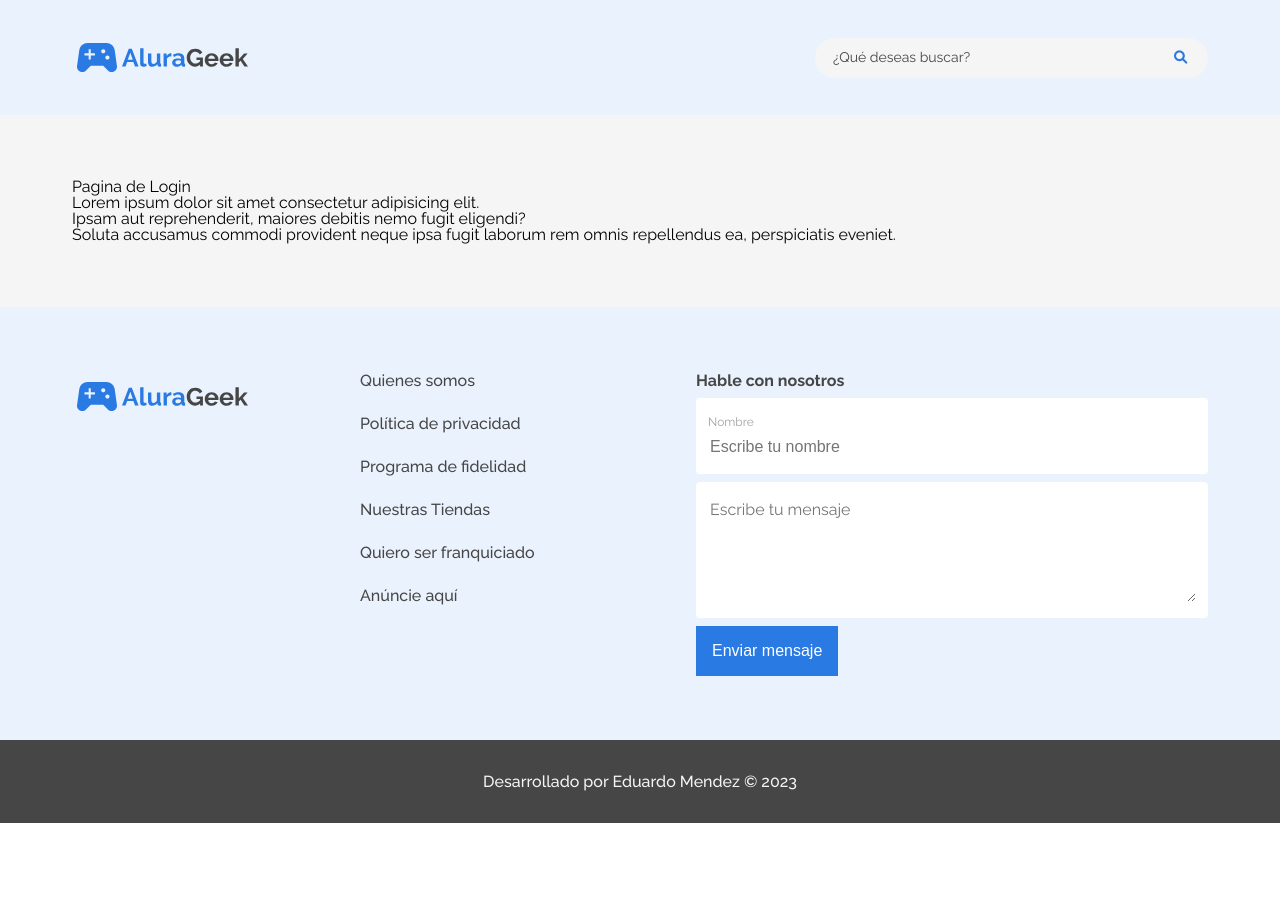
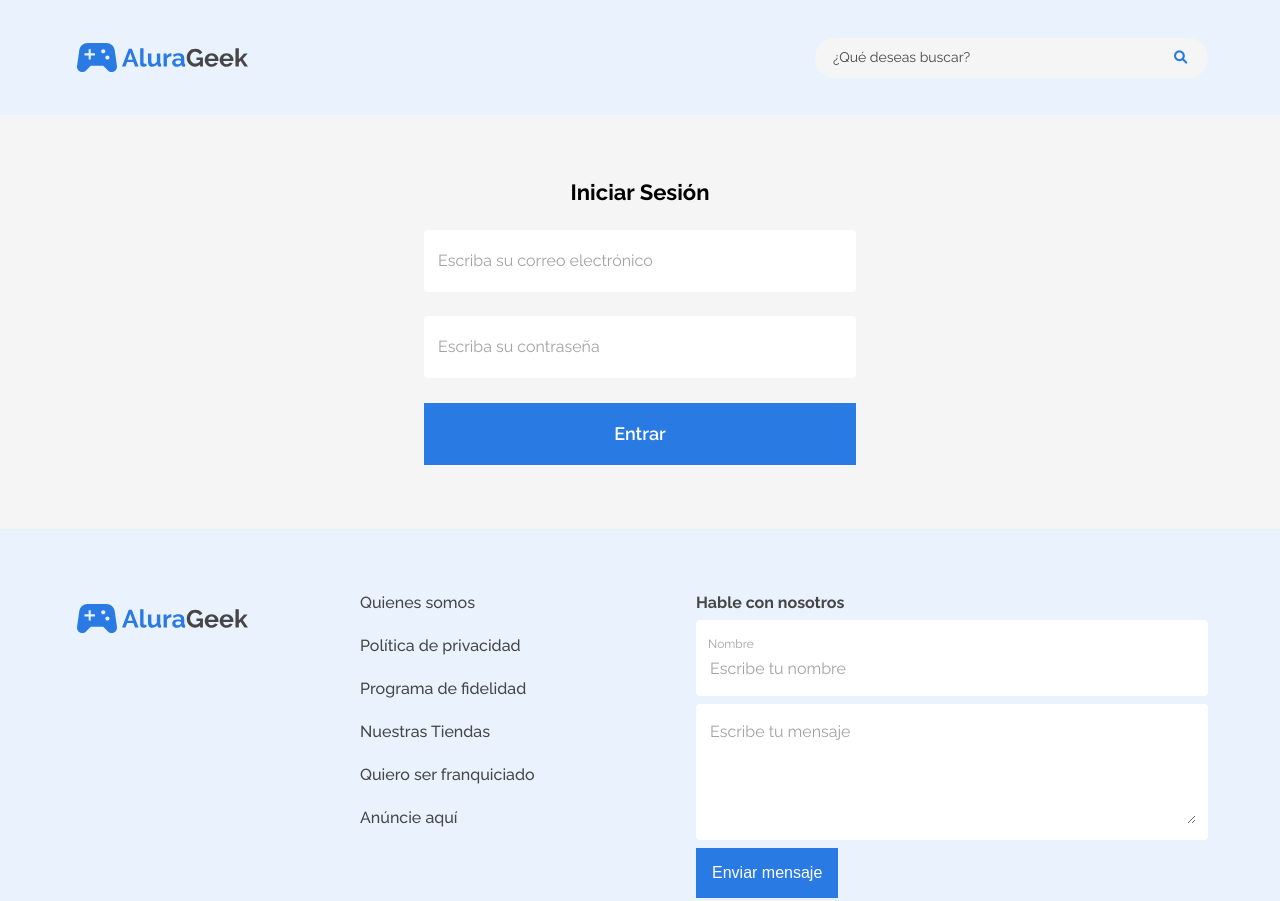
Before and after one commit to edmedev/alura-geek, a plain HTML site: page login.html in a window 1280 px wide. Shown: the top 901 px of the page. Before the commit the page ends 823 px from the top, so only its background shows below. Drawn offline with Linux system fonts and the light colour scheme.

Commit message:
Creando la página de login

```diff
--- a/assets/css/base/base.css
+++ b/assets/css/base/base.css
@@ -19,6 +19,7 @@ main {
     flex-direction: column;
     align-items: center;
     gap: 4rem;
+    padding-top: 4rem;
     padding-bottom: 4rem;
     background: var(--gris-claro);
 }
@@ -33,6 +34,7 @@ main {
 /* Estilos para telefonos moviles */
 @media screen and (max-width: 767px) {
     main {
+        padding-top: 1rem;
         padding-bottom: 1rem;
         gap: 0;
     }
@@ -41,6 +43,7 @@ main {
 /* Estilos para tablet y pantallas menores a 1023px */
 @media screen and (min-width: 768px) and (max-width: 1023px) {
     main {
+        padding-top: 2rem;
         padding-bottom: 2rem;
         gap: 0;
     }
--- /dev/null
+++ b/assets/css/components/login.css
@@ -0,0 +1,79 @@
+.login {
+    width: 100%;
+    max-width: 27rem;
+    margin: auto;
+    display: flex;
+    flex-direction: column;
+    justify-content: center;
+    align-items: center;
+    gap: 1.54rem;
+}
+
+.login__form {
+    width: 100%;
+    display: flex;
+    flex-direction: column;
+    justify-content: center;
+    align-items: center;
+    gap: 1.54rem;
+}
+
+.login__formInput {
+    width: 100%;
+    display: flex;
+    flex-direction: column;
+    justify-content: flex-end;
+    align-items: flex-start;
+    align-self: stretch;
+    padding: 1.25rem 0.75rem;
+    border-radius: 0.25rem;
+    background: var(--blanco);
+}
+
+.login__inputEmail, .login__inputPassword, ::placeholder {
+    width: 100%;
+    color: var(--preto-50);
+    font-family: var(--raleway);
+    font-size: 1rem;
+    font-style: normal;
+    font-weight: 400;
+    line-height: 1.25rem;
+    border: none;
+}
+
+.login__formButton {
+    width: 100%;
+    display: flex;
+    height: 3.875rem;
+    padding: 0.75rem 1rem;
+    justify-content: center;
+    align-items: center;
+    flex-shrink: 0;
+    background: var(--azul-100);
+    border: none;
+    color: var(--blanco);
+    font-family: var(--raleway);
+    font-size: 1.125rem;
+    font-style: normal;
+    font-weight: 600;
+    line-height: normal;
+    cursor: pointer;
+}
+
+.login__formButton:hover {
+    background: var(--azul-10);
+    border: 2px solid var(--azul-100);
+    color: var(--azul-100);
+}
+
+/* Media Queries */
+/* Estilos para telefonos moviles */
+@media screen and (max-width: 480px) {
+    .login {
+        padding: 0 1rem;
+        gap: 1rem;
+    }
+    .login__form {
+        gap: 1rem;
+    }
+}
--- a/assets/css/styles.css
+++ b/assets/css/styles.css
@@ -6,6 +6,7 @@
 @import url(./components/call-to-action.css);
 @import url(./components/footer.css);
 @import url(./components/product-category.css);
+@import url(./components/login.css);
 
 /* Estos son los estilos generales de tipografía del sitio */
 .main-title {
@@ -68,7 +69,7 @@
         font-size: 1.375rem;
     }
     .tertiary-title {
-        font-size: 0.875rem;
+        font-size: 1rem;
     }
     .fifth-title {
         font-size: 0.875rem;
--- /dev/null
+++ b/js/components/buttonPath.js
@@ -0,0 +1,8 @@
+function buttonPath() {
+    let buttonViewConsoles = document.getElementById("buttonViewConsoles");
+    buttonViewConsoles.addEventListener("click", function() {
+        window.location.href = "#ver-consolas";
+    })
+}
+
+export default buttonPath;
--- a/js/script.js
+++ b/js/script.js
@@ -1,5 +1,7 @@
 // importando los componetes
-import importTemplates from "./components/importTemplates.js"
+import importTemplates from "./components/importTemplates.js";
+import buttonPath from "./components/buttonPath.js";
 
 // Llamando las funciones
 importTemplates();
+buttonPath();
--- a/login.html
+++ b/login.html
@@ -1,9 +1,15 @@
 <!DOCTYPE html>
 <html lang="es">
     <head>
+        <!-- Metas basicas -->
         <meta charset="UTF-8">
         <meta name="viewport" content="width=device-width, initial-scale=1.0, maximum-scale=1.0">
         <title>Login - Alura Geek</title>
+        <!-- Estilos font-family -->
+        <link rel="preconnect" href="https://fonts.googleapis.com">
+        <link rel="preconnect" href="https://fonts.gstatic.com" crossorigin>
+        <link href="https://fonts.googleapis.com/css2?family=Raleway:wght@400;500;600;700&display=swap" rel="stylesheet">
+        <!-- Estilos CSS -->
         <link rel="stylesheet" href="./assets/css/styles.css">
     </head>
 
@@ -11,20 +17,25 @@
         <header id="header"></header>
 
         <main>
-            <section class="container" style="padding-top: 4rem;">
-                <h1>Pagina de Login</h1>
-                <p>
-                    Lorem ipsum dolor sit amet consectetur adipisicing elit.
-                    <br>
-                    Ipsam aut reprehenderit, maiores debitis nemo fugit eligendi?
-                    <br>
-                    Soluta accusamus commodi provident neque ipsa fugit laborum rem omnis repellendus ea, perspiciatis eveniet.
-                </p>
+            <section class="login">
+                <h3 class="tertiary-title">Iniciar Sesión</h3>
+
+                <form class="login__form">
+                    <div class="login__formInput">
+                        <input type="email" placeholder="Escriba su correo electrónico" required class="login__inputEmail">
+                    </div>
+
+                    <div class="login__formInput">
+                        <input type="password" placeholder="Escriba su contraseña" required class="login__inputPassword">
+                    </div>
+
+                    <button type="submit" class="login__formButton">Entrar</button>
+                </form>
             </section>
         </main>
 
         <footer id="footer"></footer>
 
-        <script type="module" src="./js/script.js"></script>
+        <script type="module" src="./js/components/importTemplates.js"></script>
     </body>
 </html>
```
Also changed, not shown: admin.html (+6 -0 lines), agregar_producto.html (+7 -1 lines), index.html (+7 -4 lines), productos.html (+6 -0 lines).
